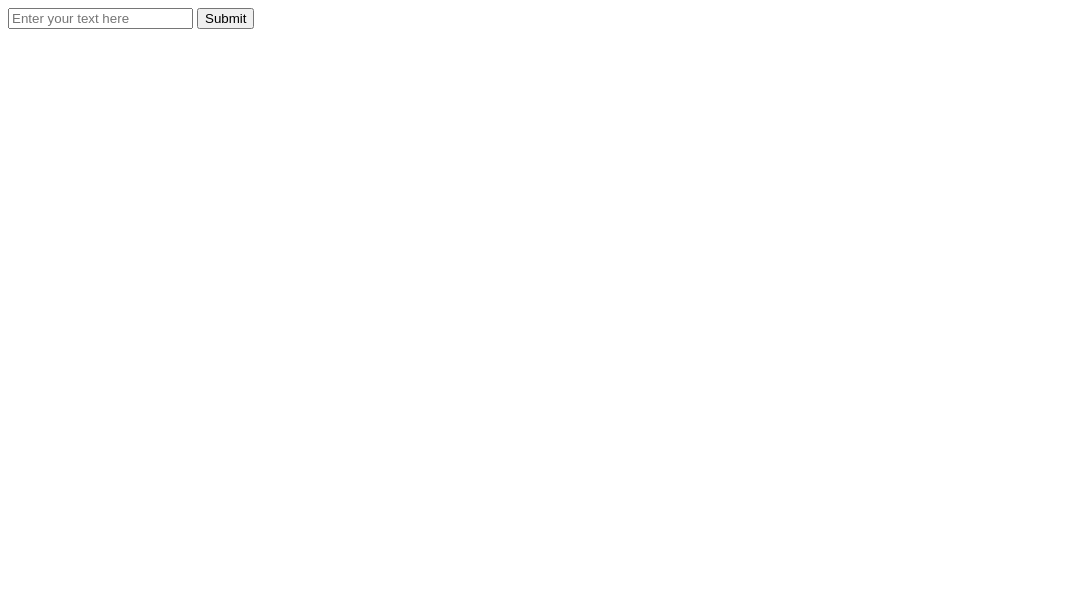
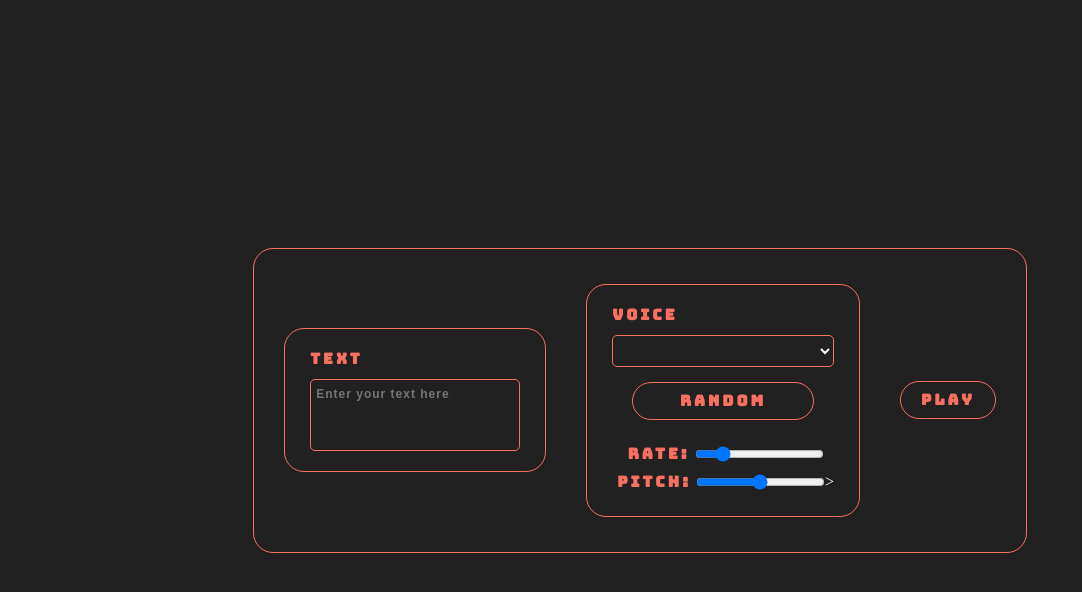
Before and after one commit to rynstwrt/Speech-Sampler, a plain HTML site: page index.html in a window 1280 px wide. Shown: the whole page, without its empty margins (0-1082 px from the left). Drawn offline with Linux system fonts and the light colour scheme.

Commit message:
Add Rate and Pitch Sliders

```diff
--- a/index.html
+++ b/index.html
@@ -1,12 +1,47 @@
 <!DOCTYPE html>
 <html lang="en">
 <head>
+    <!--  META  -->
     <meta charset="UTF-8">
+    <meta name="viewport" content="width=device-width, initial-scale=1">
     <title>Speech Sampler</title>
+
+    <!--  GOOGLE FONTS  -->
+    <link rel="preconnect" href="https://fonts.googleapis.com">
+    <link rel="preconnect" href="https://fonts.gstatic.com" crossorigin>
+    <link href="https://fonts.googleapis.com/css2?family=Bungee&family=Mulish:wght@500;700&display=swap" rel="stylesheet">
+
+    <!--  STYLESHEETS  -->
+    <link rel="stylesheet" type="text/css" href="style.css">
+
+    <!--  SCRIPTS  -->
     <script src="main.js" defer></script>
 </head>
 <body>
-    <input id="text-input" type="text" placeholder="Enter your text here">
-    <button id="submit-button">Submit</button>
+    <main>
+        <!--  TEXT SECTION  -->
+        <div>
+            <label for="text-area">Text</label>
+            <textarea id="text-area" rows="4" cols="25" placeholder="Enter your text here" value="test TEST"></textarea>
+        </div>
+
+        <!--  VOICE SECTION  -->
+        <div>
+            <label for="voice-select">Voice</label>
+            <select id="voice-select"></select>
+            <button id="rand-voice-button">Random</button>
+            <div class="voice-row">
+                <label for="rate-input">Rate: </label>
+                <input id="rate-input" type="range" min="0.1" max="5" step=".01" value="1">
+            </div>
+            <div class="voice-row">
+                <label for="pitch-input">Pitch: </label>
+                <input id="pitch-input" type="range" min="0" max="2" step="0.01" value="1">>
+            </div>
+        </div>
+
+        <!--  SUBMIT BUTTON SECTION  -->
+        <button id="submit-button">Play</button>
+    </main>
 </body>
 </html>
--- a/main.js
+++ b/main.js
@@ -1,20 +1,74 @@
-const textInput = document.querySelector("#text-input");
+const textArea = document.querySelector("#text-area");
+const voiceSelect = document.querySelector("#voice-select");
+const randVoiceButton = document.querySelector("#rand-voice-button");
+const rateInput = document.querySelector("#rate-input");
+const pitchInput = document.querySelector("#pitch-input");
 const submitButton = document.querySelector("#submit-button");
 
-let playing;
+let voices;
+const voiceIndexes = {};
 
-submitButton.addEventListener("click", () =>
+function populateVoiceList()
 {
-    if (playing) return;
-    playing = true;
+    if (typeof speechSynthesis === "undefined") return;
 
-    const utterance = new SpeechSynthesisUtterance(textInput.value);
-    const voices = window.speechSynthesis.getVoices();
-    utterance.voice = voices[3];
-    speechSynthesis.speak(utterance);
+    voices = window.speechSynthesis.getVoices();
 
-    speechSynthesis.addEventListener("end", () =>
+    for (let i = 0; i < voices.length; ++i)
     {
-        playing = false;
-    });
-});
+        const option = document.createElement("option");
+
+        if (voices[i].lang !== "en-US") continue;
+
+        voiceIndexes[voices[i].name.toUpperCase()] = i;
+        option.textContent = voices[i].name.toUpperCase();
+
+        option.setAttribute("data-lang", voices[i].lang);
+        option.setAttribute("data-name", voices[i].name);
+
+        voiceSelect.appendChild(option);
+    }
+}
+
+function speak()
+{
+    const text = (textArea.value) ? textArea.value : "Hello World";
+    const lines = text.split("\n");
+
+    for (let i = 0; i < lines.length; ++i)
+    {
+        const utterance = new SpeechSynthesisUtterance(lines[i]);
+
+        const voiceIndex = voiceIndexes[voiceSelect.value];
+        utterance.voice = voices[voiceIndex];
+        utterance.rate = rateInput.value;
+        utterance.pitch = pitchInput.value;
+
+        speechSynthesis.speak(utterance);
+    }
+}
+
+function selectRandomVoice()
+{
+    const voiceKeys = Object.keys(voiceIndexes);
+    const randomVoice = voiceKeys[Math.floor(Math.random() * voiceKeys.length)];
+
+    const options = Array.from(voiceSelect.options);
+    options.find(o => o.text === randomVoice).selected = true;
+}
+
+function init()
+{
+    populateVoiceList();
+
+    if (typeof speechSynthesis !== "undefined"
+        && speechSynthesis.onvoiceschanged !== undefined)
+    {
+        speechSynthesis.onvoiceschanged = populateVoiceList;
+    }
+}
+
+submitButton.addEventListener("click", () => speak());
+randVoiceButton.addEventListener("click", () => selectRandomVoice());
+
+init();
--- /dev/null
+++ b/style.scss
@@ -0,0 +1,129 @@
+$bg-color: #212121;
+$surface-color: #696977;
+$primary-color: #F87060;
+$text-color: white;
+$title-font: "Bungee", cursive;
+$content-font: "Mullish", sans-serif;
+
+*
+{
+    margin: 0;
+    padding: 0;
+    box-sizing: border-box;
+    border: none;
+}
+
+html, body
+{
+    height: 100%;
+}
+
+body
+{
+    background-color: $bg-color;
+    color: $text-color;
+    display: flex;
+    justify-content: center;
+    align-items: center;
+    font-style: $title-font;
+}
+
+main
+{
+    border: 1px solid $primary-color;
+    display: flex;
+    justify-content: center;
+    align-items: center;
+    border-radius: 20px;
+    padding: 35px 10px;
+    margin: 0 100px;
+
+    & > div
+    {
+        display: flex;
+        flex-direction: column;
+        margin: 0 20px;
+        border: 1px solid $primary-color;
+        padding: 20px 25px;
+        border-radius: 20px;
+
+        label
+        {
+            margin-bottom: 10px;
+            font-family: $title-font;
+            text-transform: uppercase;
+            color: $primary-color;
+            font-weight: bold;
+        }
+
+        textarea, select
+        {
+            padding: 7px 5px;
+            font-size: 12px;
+            font-family: $content-font;
+            font-weight: bold;
+            letter-spacing: 1px;
+            background-color: transparent;
+            color: $text-color;
+            border: 1px solid $primary-color;
+            border-radius: 5px;
+            outline: none;
+        }
+
+        textarea
+        {
+            resize: none;
+        }
+
+        #rand-voice-button
+        {
+            margin-top: 15px;
+        }
+
+        .voice-row
+        {
+            display: flex;
+            justify-content: center;
+            align-items: center;
+            padding: 2px 0;
+
+            label
+            {
+                margin: 2px 5px;
+            }
+
+            &:first-of-type
+            {
+                margin-top: 20px;
+            }
+
+            #rate-input, #pitch-input
+            {
+                //padding: 7px 5px;
+                //background-color: transparent;
+                //color: $text-color;
+                //border: 1px solid $primary-color;
+                //border-radius: 5px;
+            }
+        }
+    }
+
+    button
+    {
+        background-color: transparent;
+        color: $primary-color;
+        border: 1px solid $primary-color;
+        border-radius: 20px;
+        font-weight: bold;
+        text-transform: uppercase;
+        padding: 8px 20px;
+        margin: 0 20px;
+        font-family: $title-font;
+    }
+
+    button, label
+    {
+        font-size: 15px;
+        letter-spacing: 3px;
+    }
+}
```
Also changed, not shown: style.css (added), 1 other file.
